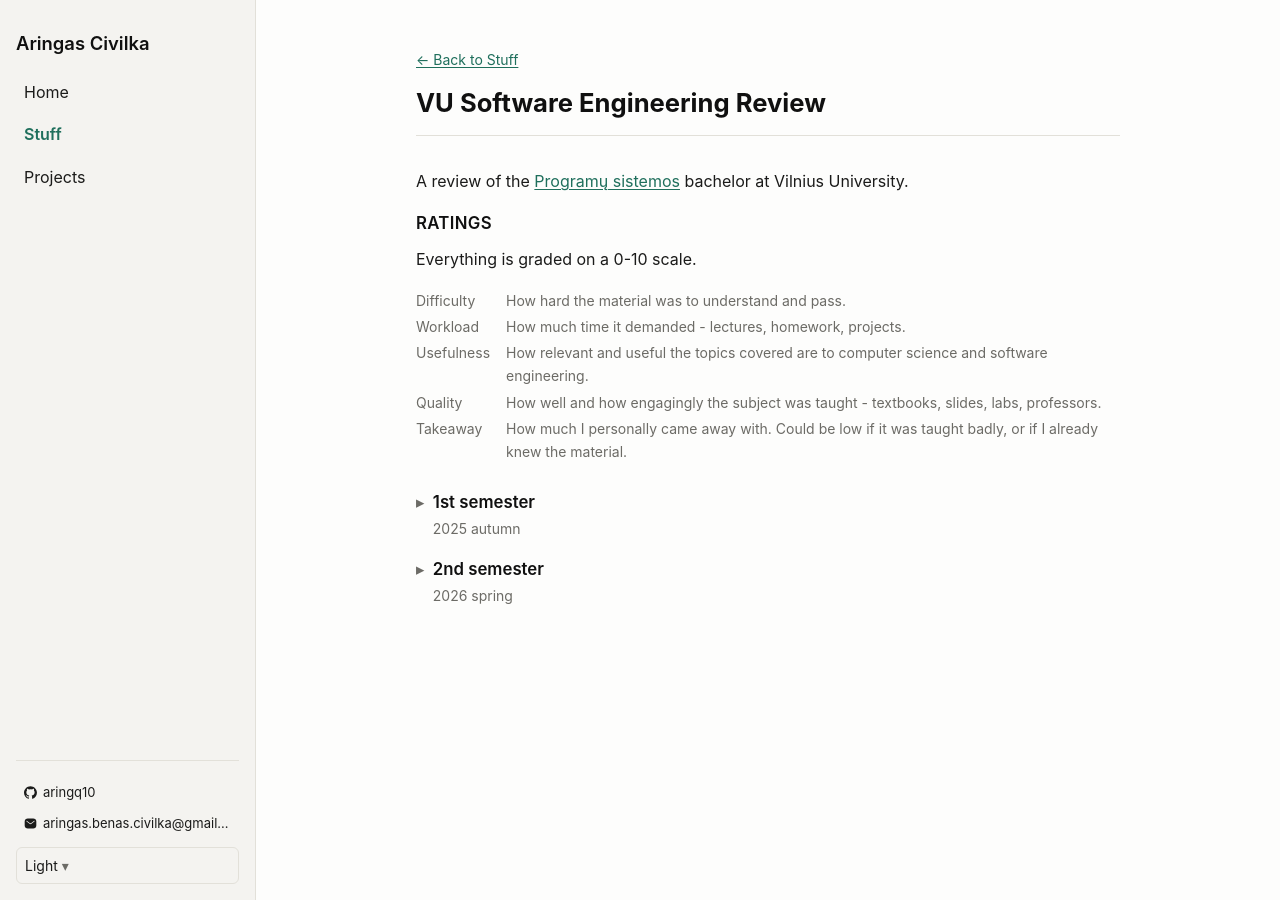
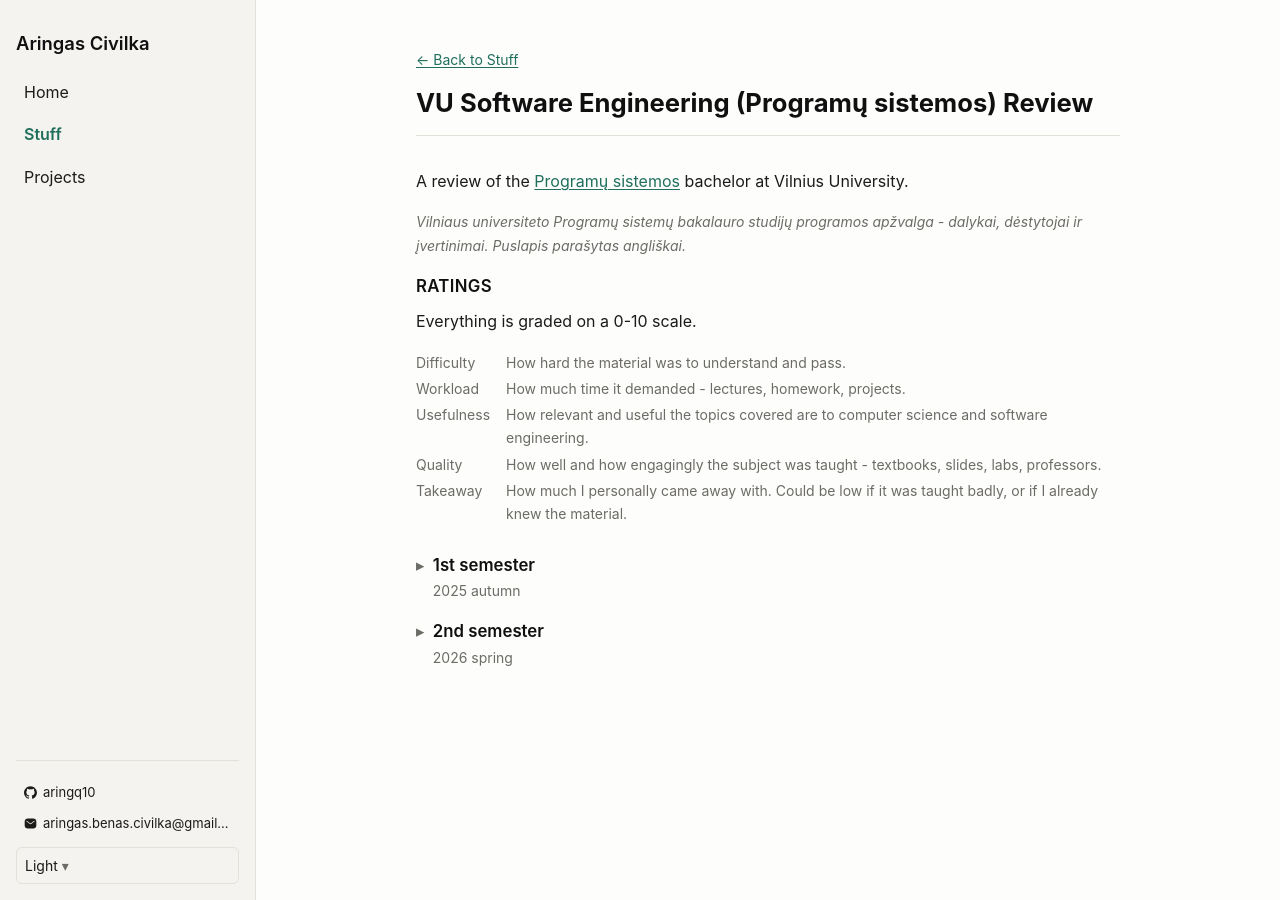
Before and after one commit to aringq10/aringq10.github.io, a Jekyll site: the page built from _stuff/2026-08-01-vu-swe-review.html, in a window 1280 px wide. Built offline with Jekyll 4.4.1, drawn with Linux system fonts in a browser that asks for light colours.

Commit message:
add lithuanian description sentence to vu review

```diff
--- a/_stuff/2026-08-01-vu-swe-review.html
+++ b/_stuff/2026-08-01-vu-swe-review.html
@@ -1,5 +1,5 @@
 ---
-title: VU Software Engineering Review
+title: VU Software Engineering (Programų sistemos) Review
 description: My review of every subject in the Vilnius University Software Engineering (Programų sistemos) bachelor.
 ---
 
@@ -10,8 +10,13 @@
 
 <p>
   A review of the
-  <a href="https://www.vu.lt/stojantiesiems/bakalauro/programu-sistemos">Programų sistemos</a>
+  <a href="https://www.vu.lt/stojantiesiems/bakalauro/programu-sistemos" lang="lt">Programų sistemos</a>
   bachelor at Vilnius University.
+</p>
+
+<p class="note" lang="lt">
+  Vilniaus universiteto Programų sistemų bakalauro studijų programos apžvalga -
+  dalykai, dėstytojai ir įvertinimai. Puslapis parašytas angliškai.
 </p>
 
 <p class="label">Ratings</p>
```
